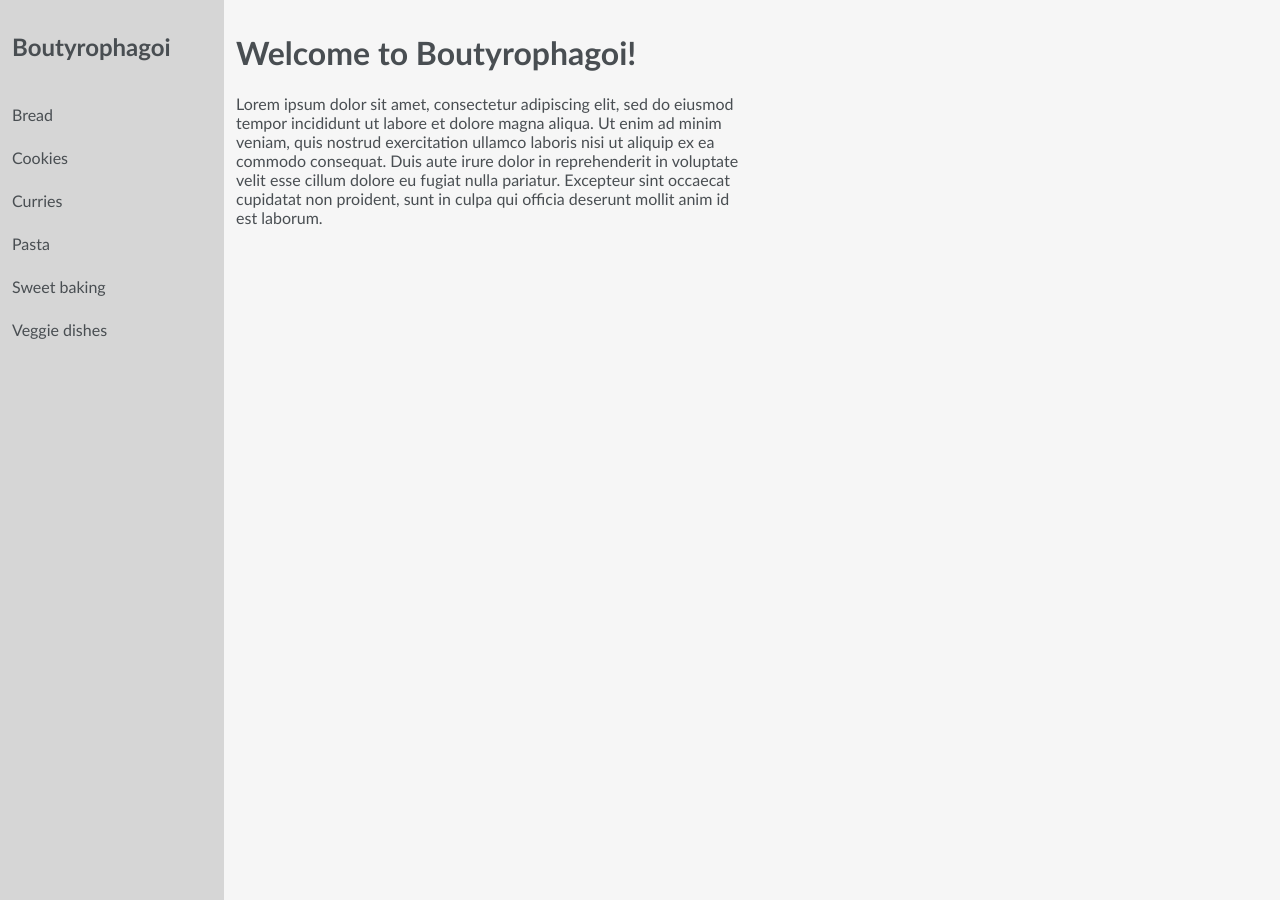
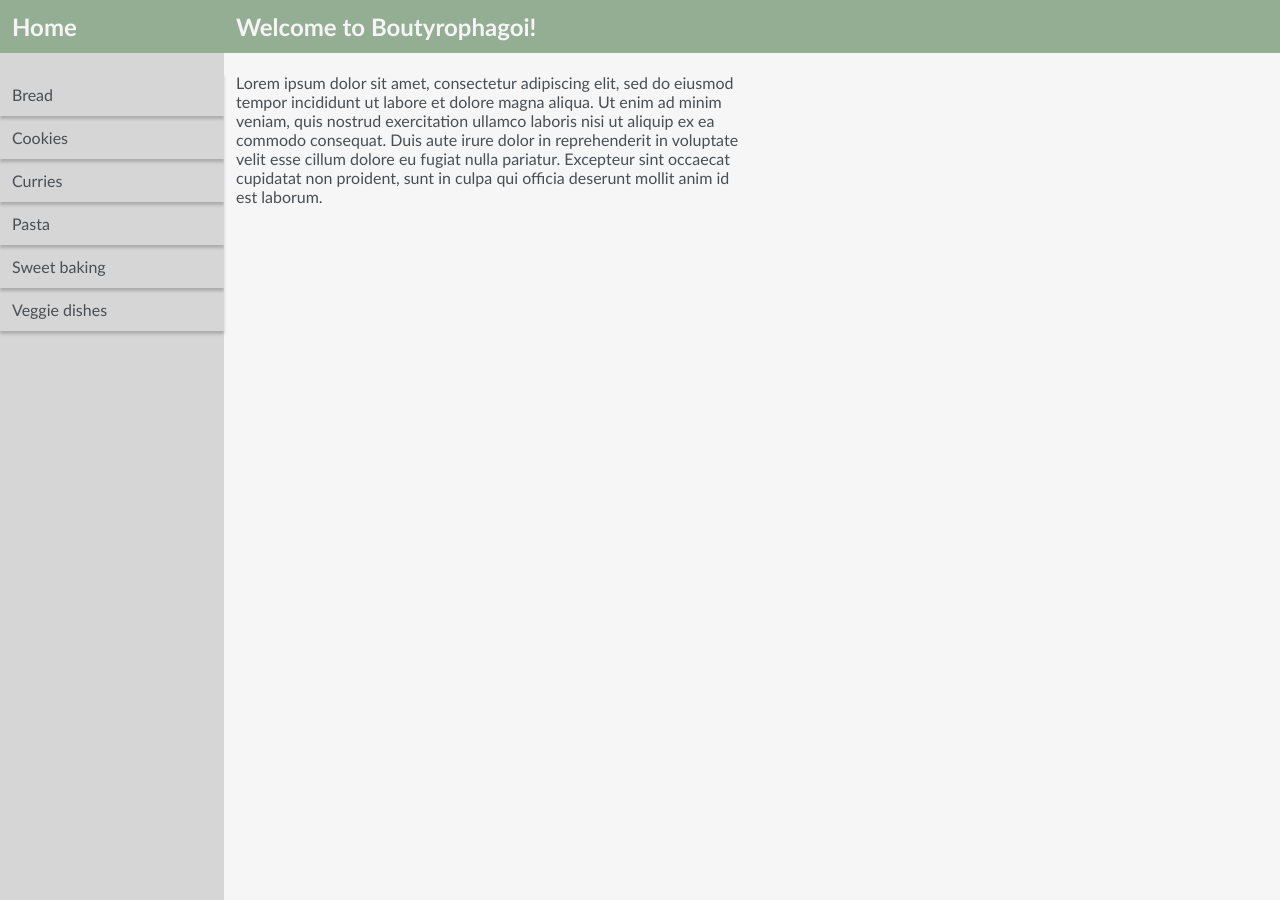
Before and after one commit to slfed/recipes, a Jekyll site: the page built from index.html, in a window 1280 px wide. Built offline with Jekyll 4.4.1, drawn with Linux system fonts in a browser that asks for light colours.

Commit message:
Add some color!

```diff
--- a/_includes/cat-list.html
+++ b/_includes/cat-list.html
@@ -1,5 +1,5 @@
 <div class="cat-list {% if page.layout == 'default' %}mob-vis{% endif %}">
-    <h2 class="home"><a href="/">Boutyrophagoi</a></h2>
+    <h2 class="home"><a href="/">Home</a></h2>
     {%- assign cats = site.categories | map: 'slug' -%}
     {%- if page.layout == "recipe" -%}
         {%- assign selcat = page.path | remove: '_recipes/' | split: '/' | first -%}
--- a/_includes/style.scss
+++ b/_includes/style.scss
@@ -4,6 +4,7 @@ $sans-serif: Carlito, Calibri, sans-serif;
 $gray: #7a8288;
 $background-color: #F6F6F6;
 $text-color: mix(black, $gray, 40%);
+$light-color: #f6f4f6;
 
 @mixin sm {
     @media (min-width: #{600px}) {
@@ -58,7 +59,9 @@ p {
     flex-basis: 100vw;
     min-width: 100vw;
     background-color: #d6d6d6;
+    text-align: center;
     @include md {
+        text-align: initial;
         display: initial;
         flex-basis: $menu-width;
         min-width: $menu-width;
@@ -70,7 +73,9 @@ p {
     flex-basis: 100vw;
     min-width: 100vw;
     background-color: #eeeeee;
+    text-align: center;
     @include md {
+        text-align: initial;
         display: initial;
         flex-basis: $menu-width;
         min-width: $menu-width;
@@ -79,16 +84,21 @@ p {
 
 .content {
     display: none;
-    padding: $gen-padding;
-    overflow: auto;
+    padding: 0 $gen-padding;
+    overflow-y: auto;
+    overflow-x: hidden;
     @include md {
         display: block;
     }
 }
 
-.content > div.dummy {
+.content > h2 {
     @include md {
-        width: calc(100vw - 2*(#{$menu-width} + #{$gen-padding}));
+    }
+}
+.content.extra-width > h2 {
+    @include md {
+        width: calc(100vw - (#{$menu-width} + #{$gen-padding}));
     }
 }
 
@@ -99,12 +109,37 @@ p {
     }
 }
 
-.cat-list > a, .rec-list > a, .home, .rec-list h2 {
+.content > h2, .content > h3 {
+    width: 100vw;
+    @include md {
+        width: calc(100vw - 2*(#{$menu-width} + #{$gen-padding}));
+    }
+}
+
+.cat-list > a, .rec-list > a {
     display: block;
     padding: $gen-padding;
+    box-shadow: 0px 3px 3px 0px rgba(0,0,0,0.2);
 }
 
-.cat-list > a:hover, .home:hover {
+.home, .rec-list > h2, .content > h2, .content > h3 {
+    display: block;
+    padding: $gen-padding;
+    margin-top: 0px;
+    background-color: #93ae93;
+    color: $light-color !important;
+}
+
+.home > a, sub > a {
+    color: $light-color !important;
+}
+
+.content > h2, .content > h3 {
+    margin-left: -$gen-padding;
+    padding-bottom: -$gen-padding;
+}
+
+.cat-list > a:hover {
     background-color: #b7b7b7;
 }
 
@@ -119,3 +154,14 @@ p {
 .rec-hl, .rec-hl:hover {
     background-color: #c2a4c2 !important;
 }
+
+sup, sub {
+  vertical-align: baseline;
+  position: relative;
+  top: -0.4em;
+}
+
+sub {
+  top: 0.4em;
+  font-size: 12px;
+}
--- a/_layouts/category.html
+++ b/_layouts/category.html
@@ -5,7 +5,6 @@ layout: default
 {%- include cat-list.html -%}
 {%- include rec-list.html -%}
 <div class="content">
-    <div class="dummy"></div>
     <h2>{{ page.title }}</h2>
     {{- content -}}
 </div>
--- a/index.html
+++ b/index.html
@@ -3,8 +3,7 @@ layout: default
 ---
 
 {%- include cat-list.html -%}
-<div class="content">
-    <div class="dummy"></div>
-    <h1>Welcome to Boutyrophagoi!</h1>
+<div class="content extra-width">
+    <h2>Welcome to Boutyrophagoi!</h2>
     <p>Lorem ipsum dolor sit amet, consectetur adipiscing elit, sed do eiusmod tempor incididunt ut labore et dolore magna aliqua. Ut enim ad minim veniam, quis nostrud exercitation ullamco laboris nisi ut aliquip ex ea commodo consequat. Duis aute irure dolor in reprehenderit in voluptate velit esse cillum dolore eu fugiat nulla pariatur. Excepteur sint occaecat cupidatat non proident, sunt in culpa qui officia deserunt mollit anim id est laborum.</p>
 </div>
```
Also changed, not shown: _layouts/recipe.html (+2 -5 lines).
